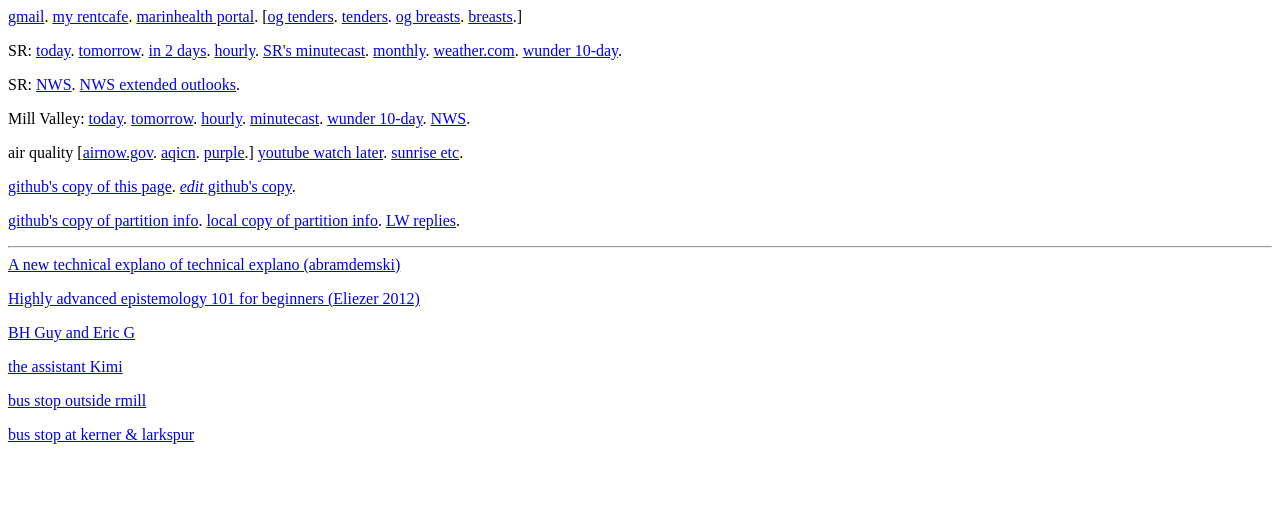
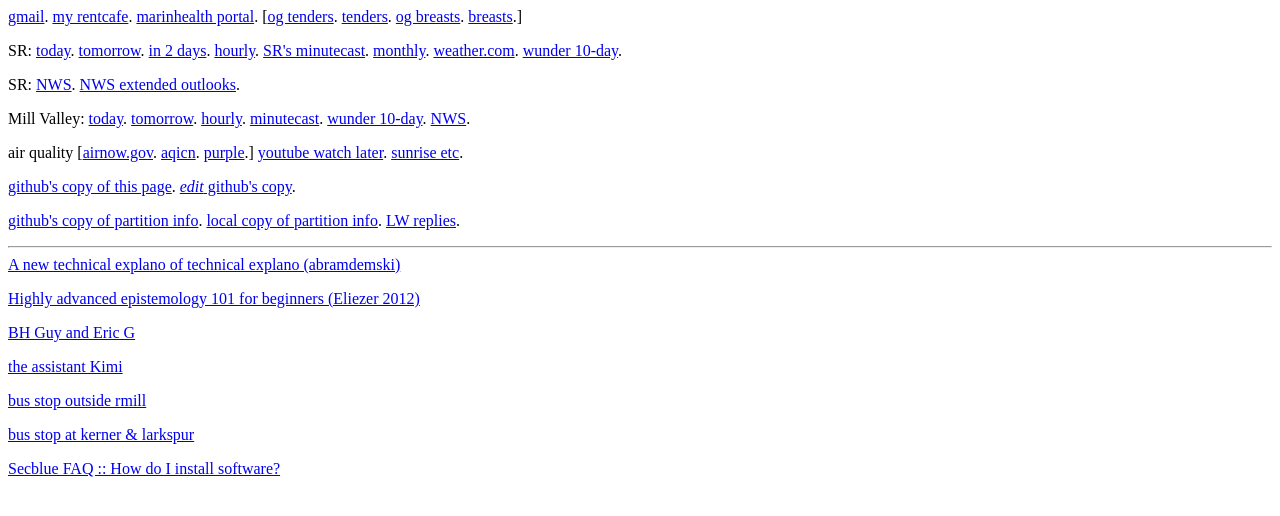
Before and after one commit to hruvulum/hruvulum.github.io, a plain HTML site: page newtab.htm in a window 1280 px wide. Drawn offline with Linux system fonts and the light colour scheme.

Commit message:
Fix HTML formatting in newtab.htm

```diff
--- a/newtab.htm
+++ b/newtab.htm
@@ -56,4 +56,4 @@ Mill Valley:
 <a href="https://www.kimi.com/en/">the assistant Kimi</a></p><p>
 <a href="https://marintransit.org/real-time?stop=40150">bus stop outside rmill</a></p><p>
 <a href="https://marintransit.org/real-time?stop=40463">bus stop at kerner & larkspur</a></p><p>
-<a href="https://secureblue.dev/faq>Secblue FAQ</a><br>
+<a href="https://secureblue.dev/faq#software">Secblue FAQ :: How do I install software?</a><br>
```
